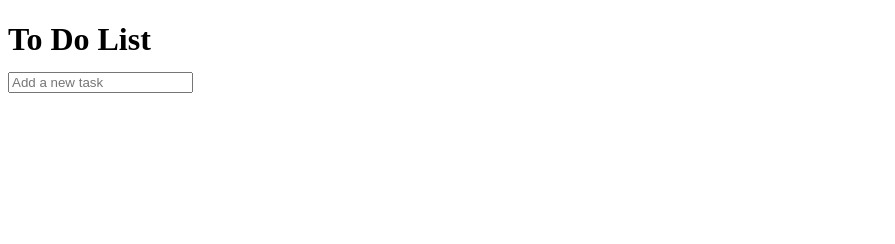
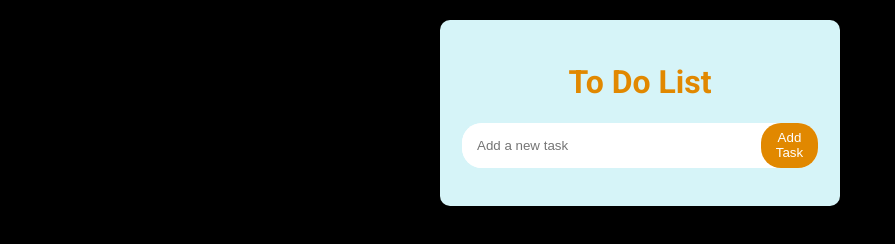
Before and after one commit to dfine907/todoDojo, a plain HTML site: page index.html in a window 1280 px wide. Shown: the whole page, without its empty margins (0-895 px from the left). Drawn offline with Linux system fonts and the light colour scheme; a web font is replaced by a local one.

Commit message:
Add basic styles for app

```diff
--- a/index.html
+++ b/index.html
@@ -11,11 +11,15 @@
 <body>
     <main>
         <div class="todo-container">
-            <h1>To Do List
+            <h1>To Do List</h1>
                 <div class="input-container">
                     <input type="text" id="todo-input" class="todo-input" placeholder="Add a new task" />
+                    <button id="add-task-btn">Add Task</button>
                 </div>
-            </h1>
+                <ul id="todo-list" class="todo-list">
+
+                </ul>
+
         </div>
     </main>
 
--- a/style.css
+++ b/style.css
@@ -0,0 +1,55 @@
+@import url('https://fonts.googleapis.com/css2?family=Caesar+Dressing&family=Roboto:wght@400;700&family=Ubuntu&display=swap');
+
+* {
+  box-sizing: border-box;
+}
+
+:root {
+  --main-orange: rgb(225, 136, 0);
+}
+
+body {
+  font-family: 'Roboto', sans-serif;
+  margin: 0;
+  padding: 20px;
+  background-color: black;
+}
+
+h1 {
+  text-align: center;
+  color: var(--main-orange);
+}
+
+.todo-container {
+  max-width: 400px;
+  margin: 0 auto;
+  background-color: #d6f4f8;
+  padding: 22px;
+  border-radius: 10px;
+  box-shadow: 0 0 15px rgba(0, 0, 0, 0.3);
+}
+
+.input-container {
+    display: flex;
+    justify-content: space-between;
+    border-radius: 20px;
+    background-color: #fff;
+}
+.todo-input {
+    border: none;
+    padding: 15px;
+    border-radius: 20px;
+    width: 100%;
+}
+
+.todo-input:focus {
+    outline: none;
+}
+
+#add-task-btn {
+border: none;
+padding: 16;
+border-radius: 20px;
+background-color: var(--main-orange);
+color: #ffff
+}
```
